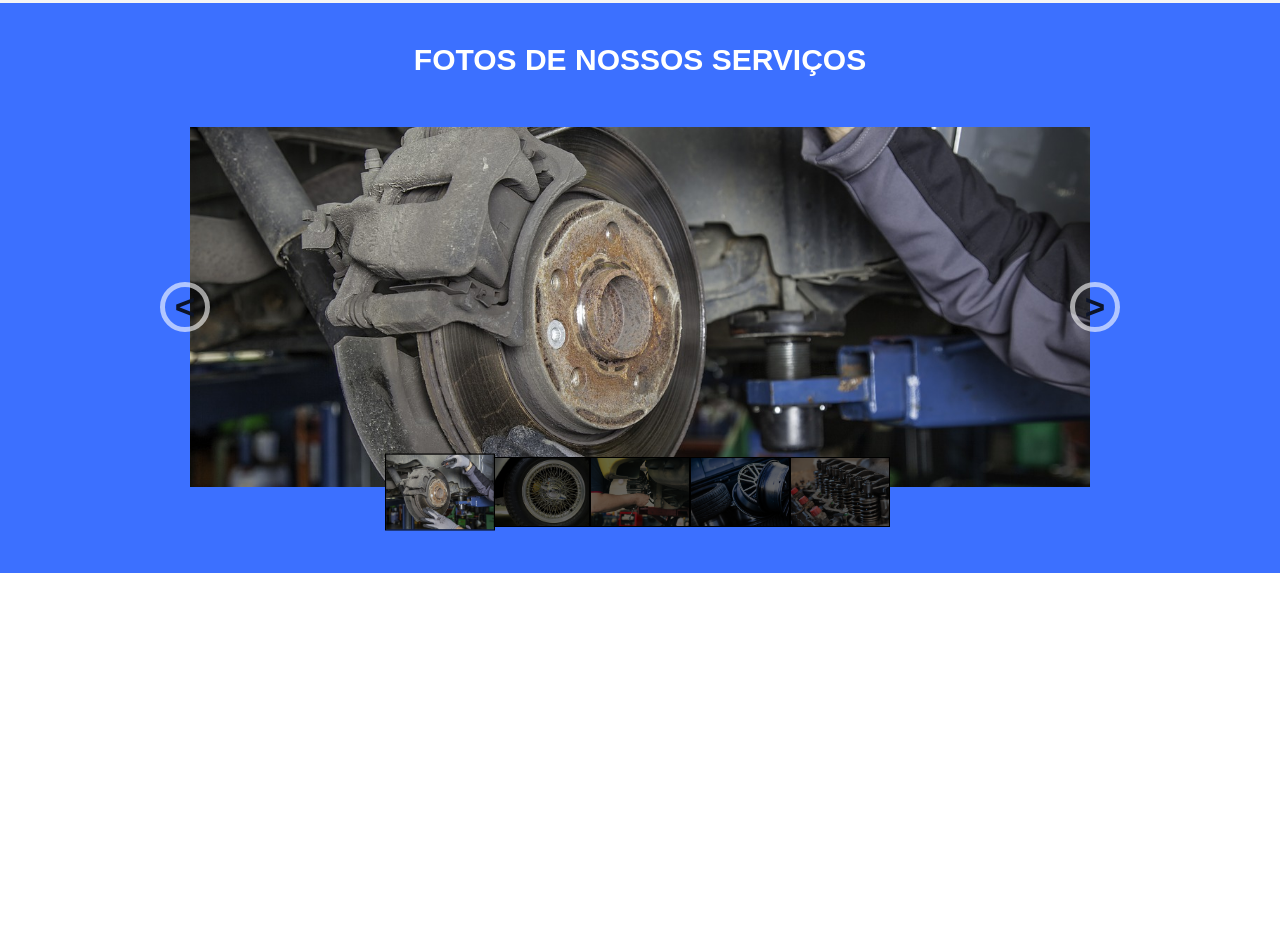
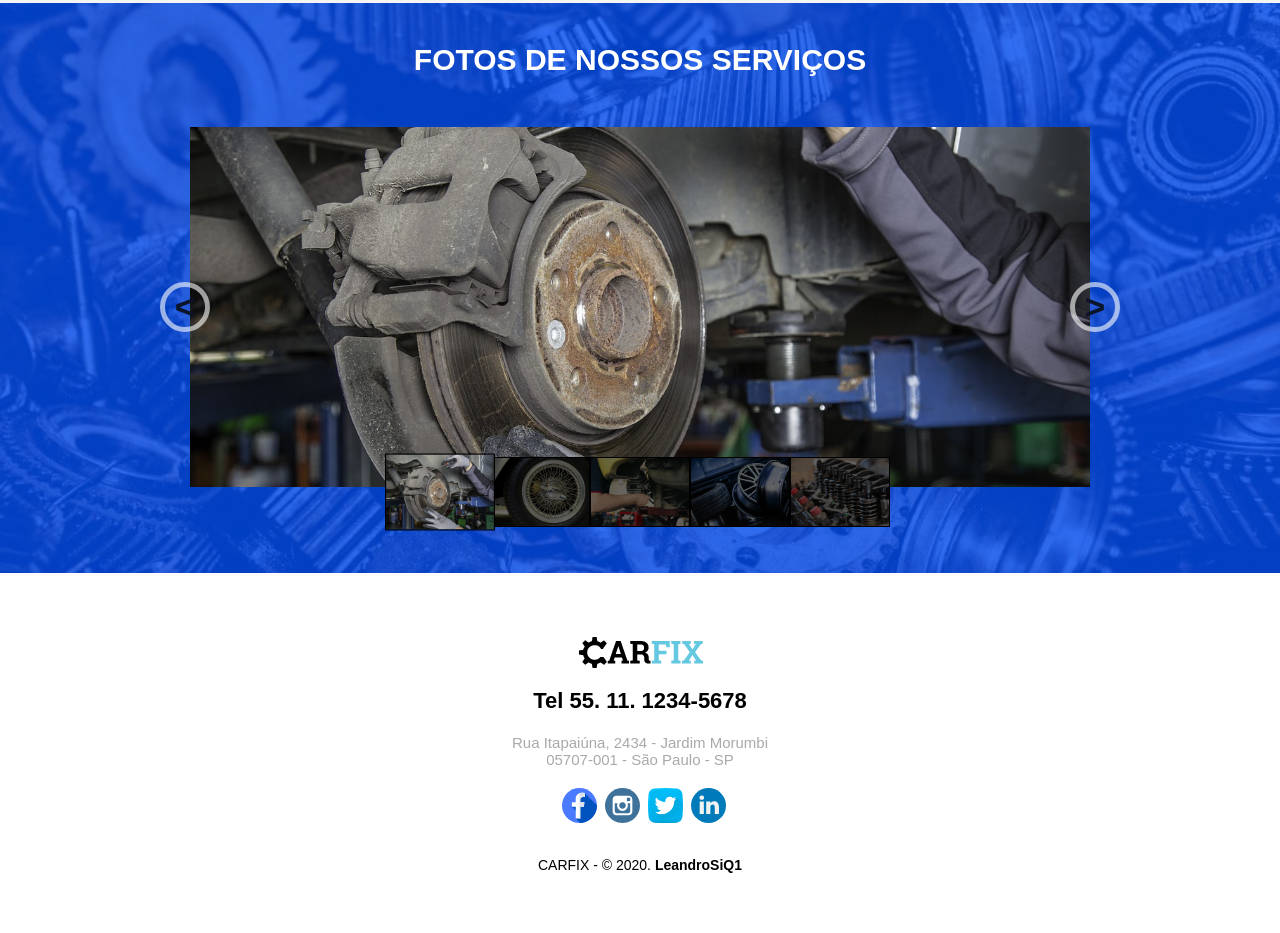
Before and after one commit to leandroSiq1/carfix, a plain HTML site: page index.html in a window 1280 px wide. Shown: the part 1217-2150 px from the top of the page. Before the commit the page ends 1790 px from the top, so only its background shows below. Drawn offline with Linux system fonts and the light colour scheme.

Commit message:
webSite finalizado;

```diff
--- a/css/style.css
+++ b/css/style.css
@@ -159,12 +159,19 @@ section.galery {
     width: 100%;
     height: 570px;
 
-    background:rgb(60, 112, 255);
+    background-image: url('/images/engrenagem.jpg');
+    background-size: cover;
+}
+
+div.box-galery-container {
+    width: 100%;
+    height: 100%;
+
+    background: rgba(2, 78, 243, 0.8);
 
     display: flex;
     flex-direction: column;
     align-items: center;
-    /* justify-content: center; */
 }
 
 section.galery h1 {
@@ -273,6 +280,59 @@ div.galery-map div.img.select {
     z-index: 20;
 }
 
+/* =========Footer*/
+footer {
+    width: 100%;
+    height: 360px;
+
+    background: #fff;
+
+    display: flex;
+    align-items: center;
+    flex-direction: column;
+
+    font-family: sans-serif;
+    text-align: center;
+}
+
+footer > img {
+    padding: 60px 0 20px 0;
+}
+
+footer h1 {
+    font-size: 22px;
+
+}
+
+footer p.location {
+    font-size: 15px;
+    padding: 20px;
+    color: #a9a9a9;
+}
+
+footer nav ul {
+    display: flex;
+    list-style-type: none;
+}
+
+footer nav ul li {
+    margin-left: 8px;
+    padding-bottom: 30px;
+}
+
+footer a img {
+    width: 35px;
+    height: 35px;
+}
+
+footer p {
+    font-size: 14px;
+}
+
+footer span {
+    font-weight: bold;
+}
+
 @keyframes animate {
     0% {
         transform: scale(0.7);
--- a/index.html
+++ b/index.html
@@ -59,6 +59,7 @@
         </section>
 
         <section class="galery">
+            <div class="box-galery-container">
                 <h1>FOTOS DE NOSSOS SERVIÇOS</h1>
 
                 <div class="container-galery">
@@ -67,8 +68,28 @@
                     <button class="back" onclick="Carrosel.back()"><</button>
                     <div class="galery-map" id="map"></div>
                 </div>
+            </div>
 
         </section>
+
+        <footer>
+            <img src="images/logo-footer.png" alt="Logo">
+            <h1>Tel  55. 11. 1234-5678</h1>
+
+        <p class="location">Rua Itapaiúna, 2434 - Jardim Morumbi<br>
+                05707-001 - São Paulo - SP</p>
+
+                <nav>
+                    <ul>
+                        <li><a href="#"><img src="/images/facebook.svg" alt="Logo Facebook"></a></li>
+                        <li><a href="#"><img src="/images/instagram.svg" alt="Logo Instagram"></a></li>
+                        <li><a href="#"><img src="/images/twitter.svg" alt="Logo Twitter"></a></li>
+                        <li><a href="#"><img src="/images/linkedin.svg" alt="Logo Linkedin"></a></li>
+                    </ul>
+                </nav>
+
+                <p>CARFIX - © 2020. <span>LeandroSiQ1</span></p>
+        </footer>
 
 
         <script src="scripts/script.js"></script>
```
Also changed, not shown: images/engrenagem.jpg (added), images/facebook.svg (added), images/instagram.svg (added), images/linkedin.svg (added), images/logo-footer.png (added), images/twitter.svg (added). Lines whose indentation alone changed are shown as unchanged.
